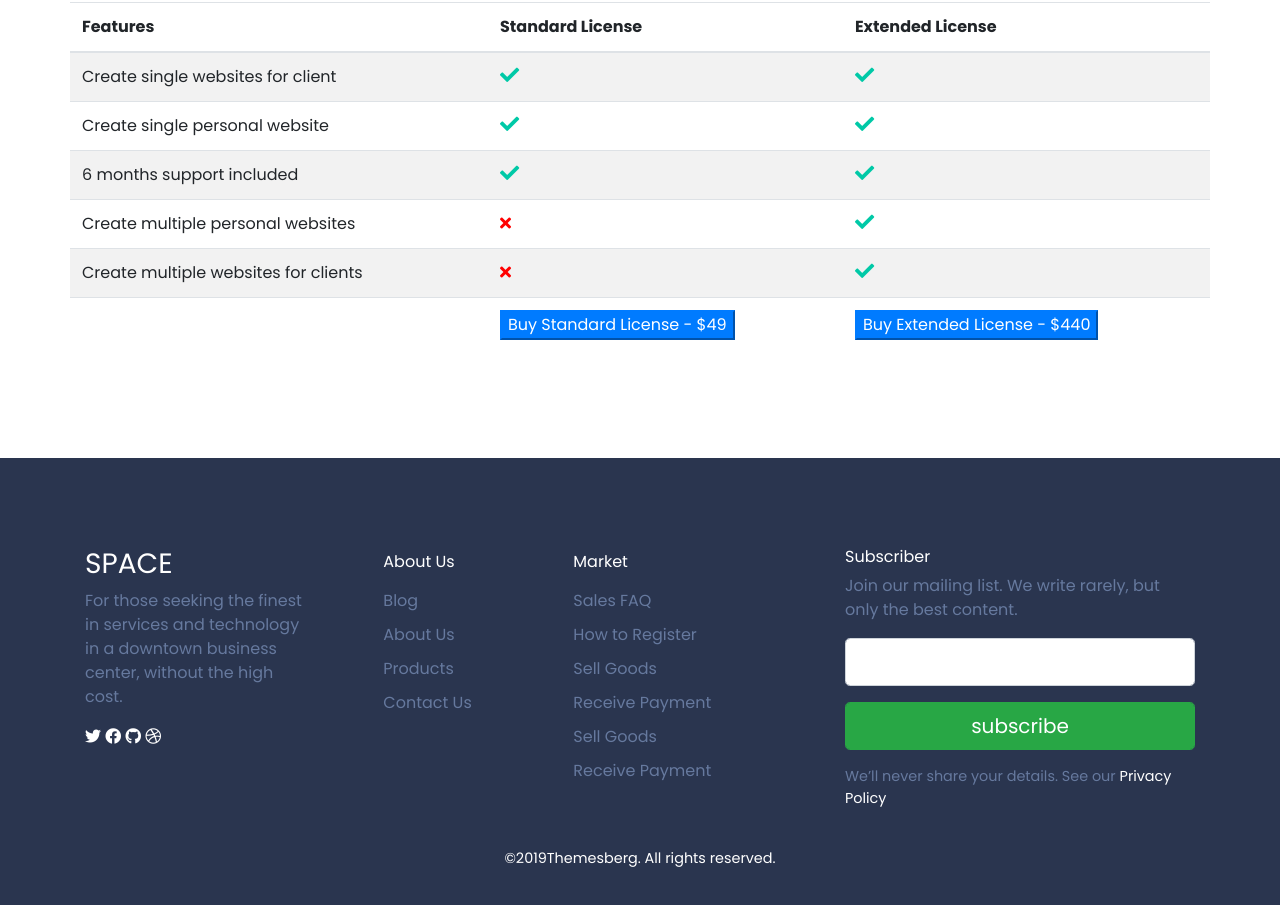
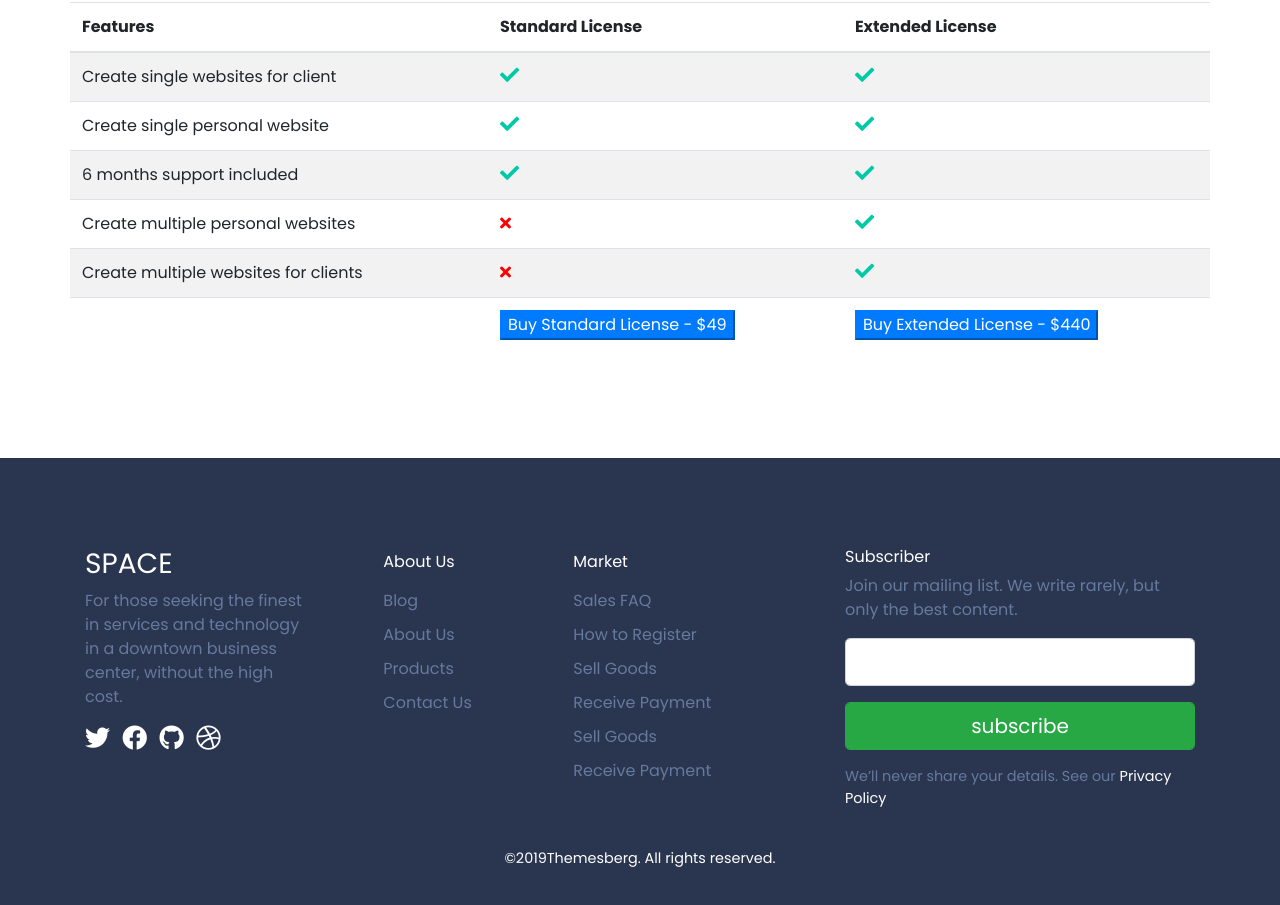
Before and after one commit to muhydeen95/Space, a plain HTML site: page index.html in a window 1280 px wide. Shown: the part 6264-7169 px from the top of the page. Drawn offline with nearby package versions, Linux system fonts and the light colour scheme.

Commit message:
Update index.html

```diff
--- a/index.html
+++ b/index.html
@@ -696,10 +696,10 @@
                          without the high cost.
                     </P>
                     <div>
-                      <i class="fab fa-twitter"></i>
-                      <i class="fab fa-facebook"></i>
-                      <i class="fab fa-github"></i>
-                      <i class="fab fa-dribbble"></i>
+                      <a href="#"><i style="font-size: 25px; color: #fff" class="fab fa-twitter mr-2"></i></a>
+                      <a href="#"><i style="font-size: 25px; color: #fff" class="fab fa-facebook mr-2"></i></a>
+                      <a href="#"><i style="font-size: 25px; color: #fff" class="fab fa-github mr-2"></i></a>
+                      <a href="#"><i style="font-size: 25px; color: #fff" class="fab fa-dribbble mr-2"></i></a>
 
                     </div>
                 </div>
```
